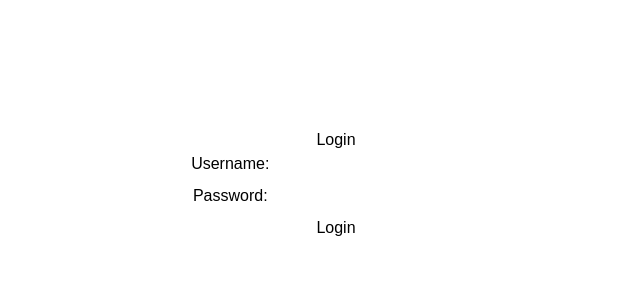
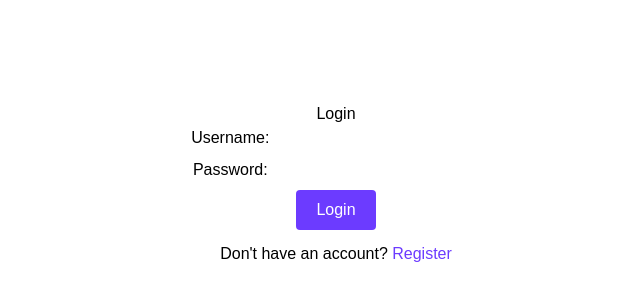
Before and after one commit to uzairatta/e-commerce-store, a React (Vite) app: page /login in a window 1280 px wide. Shown: the part 216-516 px from the top of the page, without its empty margins (304-944 px from the left). Built offline with nearby package versions, Linux system fonts and the light colour scheme.

Commit message:
Update Login.jsx

```diff
--- a/src/pages/Login.jsx
+++ b/src/pages/Login.jsx
@@ -1,18 +1,40 @@
 import { useState } from "react";
+import { useNavigate } from "react-router-dom";
+
+const API_URL = "https://ecommerce-backend-production-eebf.up.railway.app";
 
 export default function Login() {
   const [username, setUsername] = useState("");
   const [password, setPassword] = useState("");
+  const [loading, setLoading] = useState(false);
+  const [error, setError] = useState("");
+  const navigate = useNavigate();
 
   const handleLogin = async () => {
-    const res = await fetch("https://ecommerce-backend-production-eebf.up.railway.app/user/login", {
+    if (!username || !password) {
+      setError("Please enter username and password");
+      return;
+    }
+    setLoading(true);
+    setError("");
+    try {
+      const res = await fetch(`${API_URL}/api/user/login`, {
         method: "POST",
         headers: { "Content-Type": "application/json" },
         body: JSON.stringify({ username, password }),
       });
       const data = await res.json();
+      if (data.token) {
         localStorage.setItem("token", data.token);
-    console.log(data);
+        navigate("/");
+      } else {
+        setError(data.error || "Invalid credentials");
+      }
+    } catch (err) {
+      setError("Cannot connect to server. Try again.");
+    } finally {
+      setLoading(false);
+    }
   };
 
   return (
@@ -25,15 +47,53 @@ export default function Login() {
       fontFamily: "sans-serif"
     }}>
       <h2>Login</h2>
+
+      {error && (
+        <p style={{ color: "red", marginBottom: "8px" }}>{error}</p>
+      )}
+
       <div style={{ marginBottom: "8px" }}>
         <label>Username: </label>
-        <input type="text" value={username} onChange={(e) => setUsername(e.target.value)} />
+        <input
+          type="text"
+          value={username}
+          onChange={(e) => setUsername(e.target.value)}
+        />
       </div>
+
       <div style={{ marginBottom: "8px" }}>
         <label>Password: </label>
-        <input type="password" value={password} onChange={(e) => setPassword(e.target.value)} />
+        <input
+          type="password"
+          value={password}
+          onChange={(e) => setPassword(e.target.value)}
+        />
       </div>
-      <button onClick={handleLogin}>Login</button>
+
+      <button
+        onClick={handleLogin}
+        disabled={loading}
+        style={{
+          padding: "8px 20px",
+          cursor: loading ? "not-allowed" : "pointer",
+          backgroundColor: "#6c3bff",
+          color: "white",
+          border: "none",
+          borderRadius: "4px"
+        }}
+      >
+        {loading ? "Logging in..." : "Login"}
+      </button>
+
+      <p style={{ marginTop: "12px" }}>
+        Don't have an account?{" "}
+        <span
+          onClick={() => navigate("/register")}
+          style={{ color: "#6c3bff", cursor: "pointer" }}
+        >
+          Register
+        </span>
+      </p>
     </div>
   );
 }
```
Lines whose indentation alone changed are shown as unchanged.
